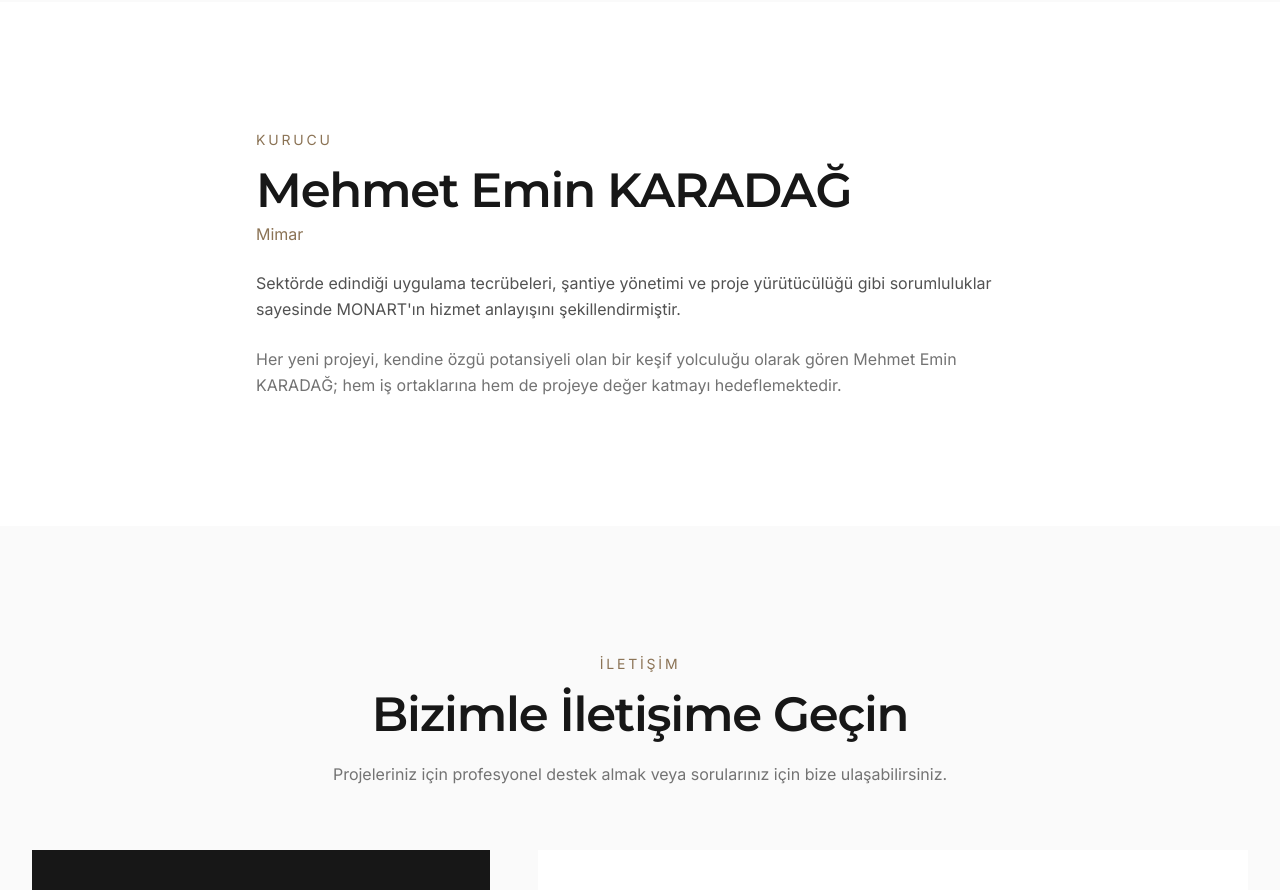
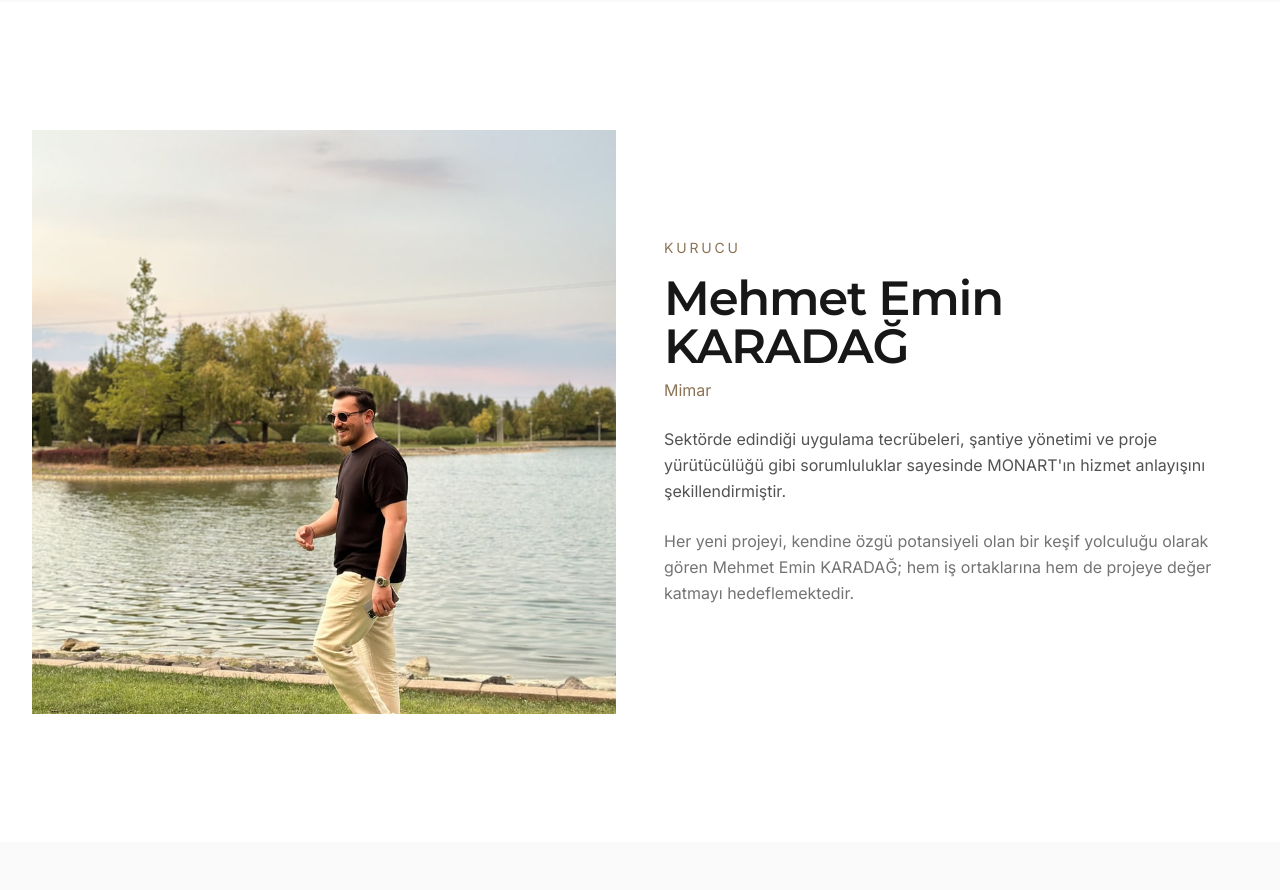
Before and after one commit to monartmimarlik/monart-web, a Next.js app: page /hakkimizda in a window 1280 px wide. Shown: the part 2240-3130 px from the top of the page. Built offline with nearby package versions, Linux system fonts and the light colour scheme.

Commit message:
Kurucu fotoğrafını güncelle

```diff
--- a/src/app/hakkimizda/page.tsx
+++ b/src/app/hakkimizda/page.tsx
@@ -7,7 +7,7 @@ import { companyInfo } from "@/data/projects";
 import { Contact } from "@/components/Contact";
 
 const stats = [
-  { icon: Building2, value: "50+", label: "Tamamlanan Proje" },
+  { icon: Building2, value: "20+", label: "Proje" },
   { icon: Users, value: "100+", label: "Mutlu Müşteri" },
   { icon: Award, value: "5+", label: "Yıllık Deneyim" },
   { icon: Clock, value: "24/7", label: "Destek" },
@@ -191,10 +191,28 @@ export default function HakkimizdaPage() {
 
       <section className="section-padding bg-white">
         <div className="container-custom">
-          <div className="max-w-3xl mx-auto">
+          <div className="grid lg:grid-cols-2 gap-12 items-center">
             <motion.div
-              initial={{ opacity: 0, y: 20 }}
-              whileInView={{ opacity: 1, y: 0 }}
+              initial={{ opacity: 0, x: -30 }}
+              whileInView={{ opacity: 1, x: 0 }}
+              viewport={{ once: true }}
+              transition={{ duration: 0.6 }}
+            >
+              <div className="aspect-square relative">
+                <Image
+                  src="/images/founder/kurucu.jpg"
+                  alt="Mehmet Emin KARADAĞ"
+                  fill
+                  className="object-cover"
+                  sizes="(max-width: 1024px) 100vw, 50vw"
+                  priority
+                />
+              </div>
+            </motion.div>
+
+            <motion.div
+              initial={{ opacity: 0, x: 30 }}
+              whileInView={{ opacity: 1, x: 0 }}
               viewport={{ once: true }}
               transition={{ duration: 0.6 }}
             >
```
Also changed, not shown: public/images/founder/kurucu.jpg (added).
